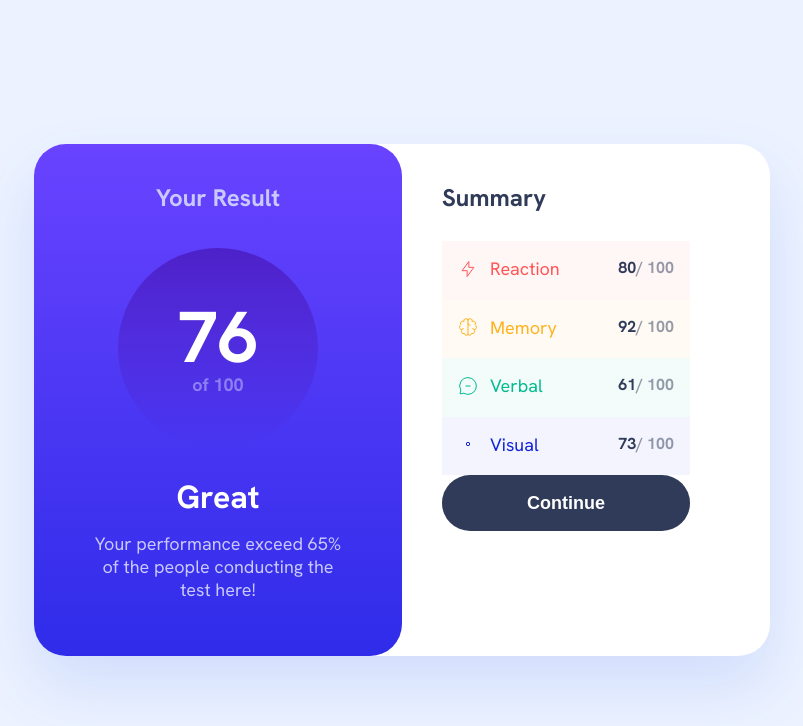
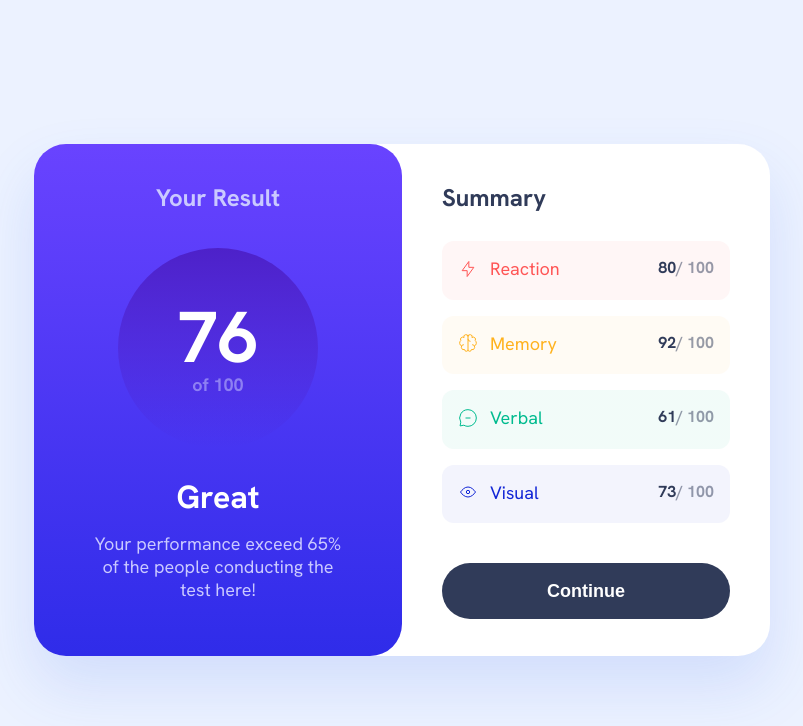
Before and after one commit to CamiStefano/my-portfolio, a Next.js app: page /projects/results-summary-component in a window 1280 px wide. Shown: the top 726 px of the page, without its empty margins (238-1041 px from the left). Built offline with nearby package versions, Linux system fonts and the light colour scheme.

Commit message:
add styles desktop

```diff
--- a/app/projects/results-summary-component/components/Button.jsx
+++ b/app/projects/results-summary-component/components/Button.jsx
@@ -14,6 +14,7 @@ const Button = styled.button`
   font-weight: 700;
   cursor: pointer;
   transition: all 0.4s ease;
+  margin-top: 1.5rem;
 
   &:hover {
     opacity: 0.8;
--- a/app/projects/results-summary-component/components/StatCard.jsx
+++ b/app/projects/results-summary-component/components/StatCard.jsx
@@ -6,12 +6,14 @@ import { theme } from '../styles';
 
 const StyledStatCard = styled.div`
   width: 100%;
+  border-radius: 12px;
   background: linear-gradient(0deg, rgba(255, 255, 255, 0.95) 0%, rgba(255, 255, 255, 0.95) 100%),
     ${(props) => props.color || 'grey'};
   color: ${(props) => props.color || 'grey'};
   display: flex;
   justify-content: space-between;
   padding: 1rem;
+  margin-bottom: 1rem;
 
   & .img {
     color: ${(props) => props.color};
--- a/app/projects/results-summary-component/icons.jsx
+++ b/app/projects/results-summary-component/icons.jsx
@@ -43,7 +43,7 @@ export function VisualSVG() {
         d="M10 11.667a1.667 1.667 0 1 0 0-3.334 1.667 1.667 0 0 0 0 3.334Z"
       />
       <path
-        stroke="inherit"
+        stroke="currentColor"
         d="M17.5 10c-1.574 2.492-4.402 5-7.5 5s-5.926-2.508-7.5-5C4.416 7.632 6.66 5 10 5s5.584 2.632 7.5 5Z"
       />
     </svg>
--- a/app/projects/results-summary-component/styles.js
+++ b/app/projects/results-summary-component/styles.js
@@ -27,6 +27,7 @@ export const Card = styled.section`
   border-radius: 32px;
   width: 736px;
   height: 512px;
+  gap: 2.5rem;
 
   & .result {
     width: 368px;
@@ -95,8 +96,7 @@ export const Card = styled.section`
   & .summary {
     border-radius: 32px;
     background-color: ${theme.white};
-    width: 288px;
-    padding-left: 40px;
+    width: 18rem;
   }
 
   & .summary__title {
@@ -109,41 +109,9 @@ export const Card = styled.section`
     vertical-align: middle;
   }
 
-  & .summary__memory__p {
-    color: ${theme.yelow};
-    font-weight: 500;
-    font-size: 18px;
-  }
-
-  & .summary__memory__cards {
-    width: 288px;
-    background: linear-gradient(0deg, rgba(255, 255, 255, 0.95) 0%, rgba(255, 255, 255, 0.95) 100%),
-      #ffb21e;
-    color: ${theme.darkNavy};
-    display: flex;
-    justify-content: space-between;
-    margin-bottom: 16px;
-  }
-
   & .summary__verbal__img {
     padding-right: 12px;
     vertical-align: middle;
-  }
-
-  & .summary__verbal__p {
-    color: #00bb8f;
-    font-weight: 500;
-    font-size: 18px;
-  }
-
-  & .summary__verbal__cards {
-    width: 288px;
-    background: linear-gradient(0deg, rgba(255, 255, 255, 0.95) 0%, rgba(255, 255, 255, 0.95) 100%),
-      #00bb8f;
-    color: ${theme.darkNavy};
-    display: flex;
-    justify-content: space-between;
-    margin-bottom: 16px;
   }
 
   & .summary__visual__img {
@@ -155,16 +123,6 @@ export const Card = styled.section`
     color: ${theme.blue};
     font-weight: 500;
     font-size: 18px;
-  }
-
-  & .summary__visual__cards {
-    width: 100%;
-    background: linear-gradient(0deg, rgba(255, 255, 255, 0.95) 0%, rgba(255, 255, 255, 0.95) 100%),
-      #1125d6;
-    color: ${theme.darkNavy};
-    display: flex;
-    justify-content: space-between;
-    margin-bottom: 41px;
   }
 `;
 
```
